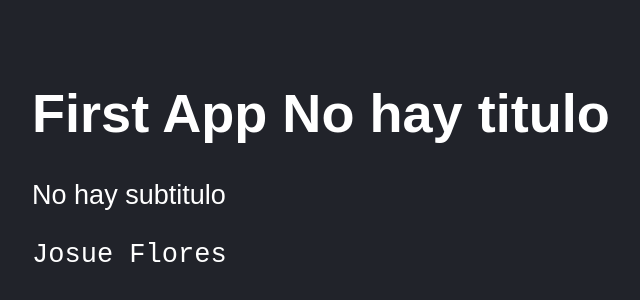
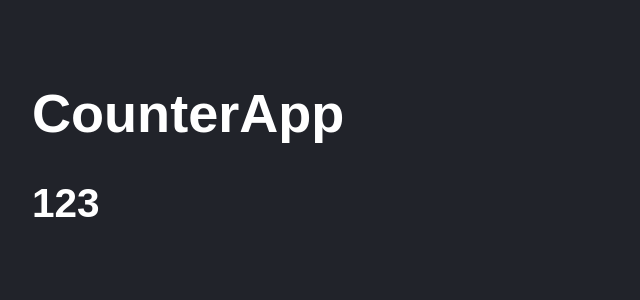
Before and after one commit to Jafmatute/React-JS, a React (Vite) app in the folder 03-counter-app-vite/: page / in a window 1280 px wide. Shown: the part 102-402 px from the top of the page, without its empty margins (116-756 px from the left). Built offline with nearby package versions, Linux system fonts and the light colour scheme.

Commit message:
Tarea - componente CounterApp

```diff
--- /dev/null
+++ b/03-counter-app-vite/src/CounterApp.jsx
@@ -0,0 +1,16 @@
+import PropTypes from 'prop-types';
+const CounterApp = ({value}) => {
+
+    return (
+        <>
+        <h1>CounterApp</h1>
+            <h2>{value}</h2>
+        </>
+    )
+}
+
+CounterApp.propTypes = {
+    value : PropTypes.number.isRequired
+}
+
+export default CounterApp;
--- a/03-counter-app-vite/src/main.jsx
+++ b/03-counter-app-vite/src/main.jsx
@@ -1,12 +1,12 @@
 import React from 'react';
 import ReactDOM from 'react-dom/client';
-import App from './HelloWordApp.jsx';
-import FirstApp from './FirstApp.jsx';
+
+import CounterApp from './CounterApp.jsx'
 
 import './style.css';
 
 ReactDOM.createRoot(document.getElementById("root")).render(
     <React.StrictMode>
-        <FirstApp  />
+        <CounterApp value={123}  />
     </React.StrictMode>
 )
```
